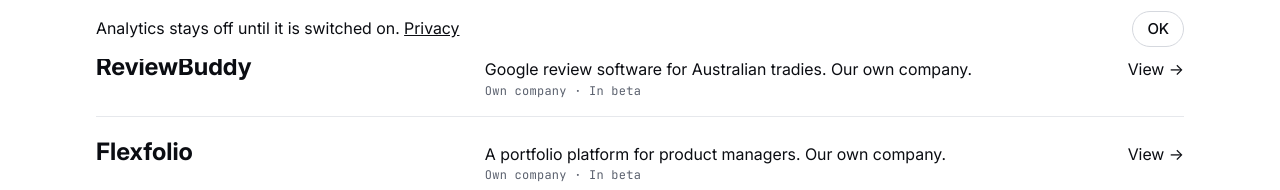
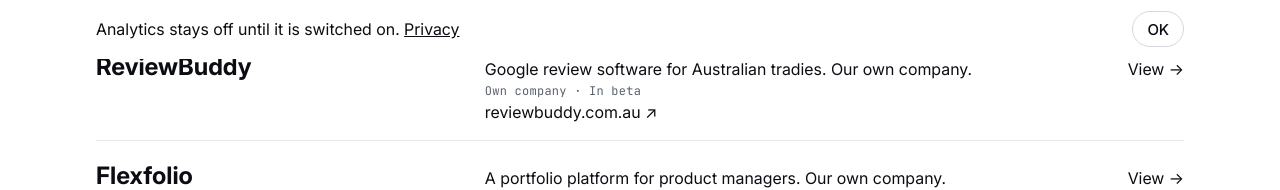
Before and after one commit to Dan-Kovac/roadmap-labs-website-, a Next.js app: page /projects in a window 1280 px wide. Shown: the part 741-931 px from the top of the page. Built offline with nearby package versions, Linux system fonts and the light colour scheme; no server answers.

Commit message:
Link ReviewBuddy to its live site as a fact line.
reviewbuddy.com.au is serving, so the case study and the work card show it as a plain link in the same tab, with Send enquiry still the only button.

Co-authored-by: Dan Kovac <Dan-Kovac@users.noreply.github.com>

```diff
--- a/app/projects/[slug]/page.tsx
+++ b/app/projects/[slug]/page.tsx
@@ -6,6 +6,7 @@ import { Markdown } from "@/lib/markdown";
 import { Rich } from "@/components/rich";
 import { CaseShots } from "@/components/case-shots";
 import { CtaBand } from "@/components/cta-band";
+import { LiveSiteLink } from "@/components/live-site-link";
 import { ShotFrame } from "@/components/shot-frame";
 import { findWork, getListedWork, getWork, nextWork } from "@/lib/content";
 import { caseStudy } from "@/lib/copy";
@@ -101,9 +102,7 @@ export default async function ProjectPage({ params }: { params: Promise<{ slug:
             <div>
               <dt className="rl-mono">Live site</dt>
               <dd>
-                <a href={project.liveUrl} rel="noreferrer">
-                  {project.liveLabel ?? project.liveUrl} ↗
-                </a>
+                <LiveSiteLink href={project.liveUrl} label={project.liveLabel ?? project.liveUrl} />
               </dd>
             </div>
           ) : null}
--- a/app/projects/page.tsx
+++ b/app/projects/page.tsx
@@ -4,6 +4,7 @@ import { LaptopFrame } from "@/components/laptop-frame";
 import { CtaBand } from "@/components/cta-band";
 import { JsonLd } from "@/components/json-ld";
 import { PageHeader } from "@/components/page-header";
+import { LiveSiteLink } from "@/components/live-site-link";
 import { Rich } from "@/components/rich";
 import { workIndex } from "@/lib/copy";
 import { pageMetadata } from "@/lib/metadata";
@@ -49,6 +50,11 @@ export default function ProjectsPage() {
                     <p className="rl-mono">
                       <Rich text={card.services} />
                     </p>
+                    {"liveUrl" in card && card.liveUrl ? (
+                      <p>
+                        <LiveSiteLink href={card.liveUrl} label={card.liveLabel} />
+                      </p>
+                    ) : null}
                   </div>
                   <p>
                     {card.href ? <Link href={card.href}>{card.meta}</Link> : <span className="rl-mono">{card.meta}</span>}
--- /dev/null
+++ b/components/live-site-link.tsx
@@ -0,0 +1,7 @@
+export function LiveSiteLink({ href, label }: { href: string; label: string }) {
+  return (
+    <a href={href} rel="noopener">
+      {label} ↗
+    </a>
+  );
+}
--- a/lib/content.ts
+++ b/lib/content.ts
@@ -163,7 +163,6 @@ export function getWork() {
       const publish = data.publish !== false;
 
       const liveUrl = asString(data.liveUrl);
-      const safeLiveUrl = /reviewbuddy\.com\.au/i.test(liveUrl) ? "" : liveUrl;
 
       return {
         slug: requireString(data.slug, file, "slug"),
@@ -175,8 +174,8 @@ export function getWork() {
         order: typeof data.order === "number" ? data.order : 99,
         home: data.home !== false,
         thesis: asLines(data.thesis),
-        liveUrl: safeLiveUrl || undefined,
-        liveLabel: safeLiveUrl ? asString(data.liveLabel) || undefined : undefined,
+        liveUrl: liveUrl || undefined,
+        liveLabel: liveUrl ? asString(data.liveLabel) || undefined : undefined,
         liveNote: asString(data.liveNote) || undefined,
         privateNote: asString(data.privateNote) || undefined,
         client: asString(data.client) || undefined,
--- a/lib/copy.ts
+++ b/lib/copy.ts
@@ -550,6 +550,8 @@ export const workIndex = {
       services: "Own company · In beta",
       meta: "View →",
       href: "/projects/review-buddy",
+      liveUrl: "https://reviewbuddy.com.au",
+      liveLabel: "reviewbuddy.com.au",
     },
     {
       name: "Flexfolio",
```
Also changed, not shown: content/work/review-buddy.md (+3 -0 lines), copy/case-study-reviewbuddy.md (+4 -4 lines), copy/work.md (+1 -1 lines), 1 other file (tests, documents, lock files or other folders).
